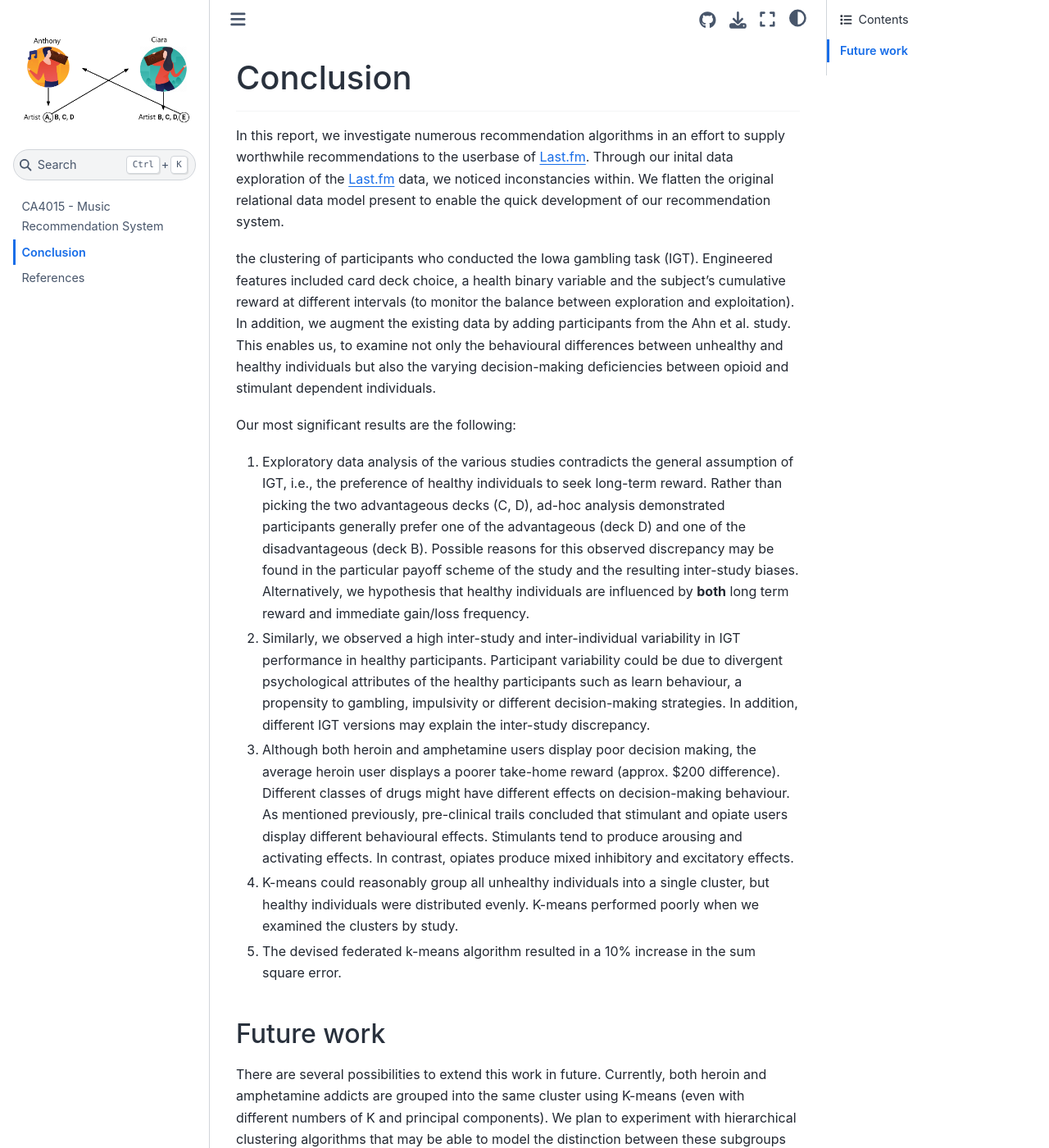
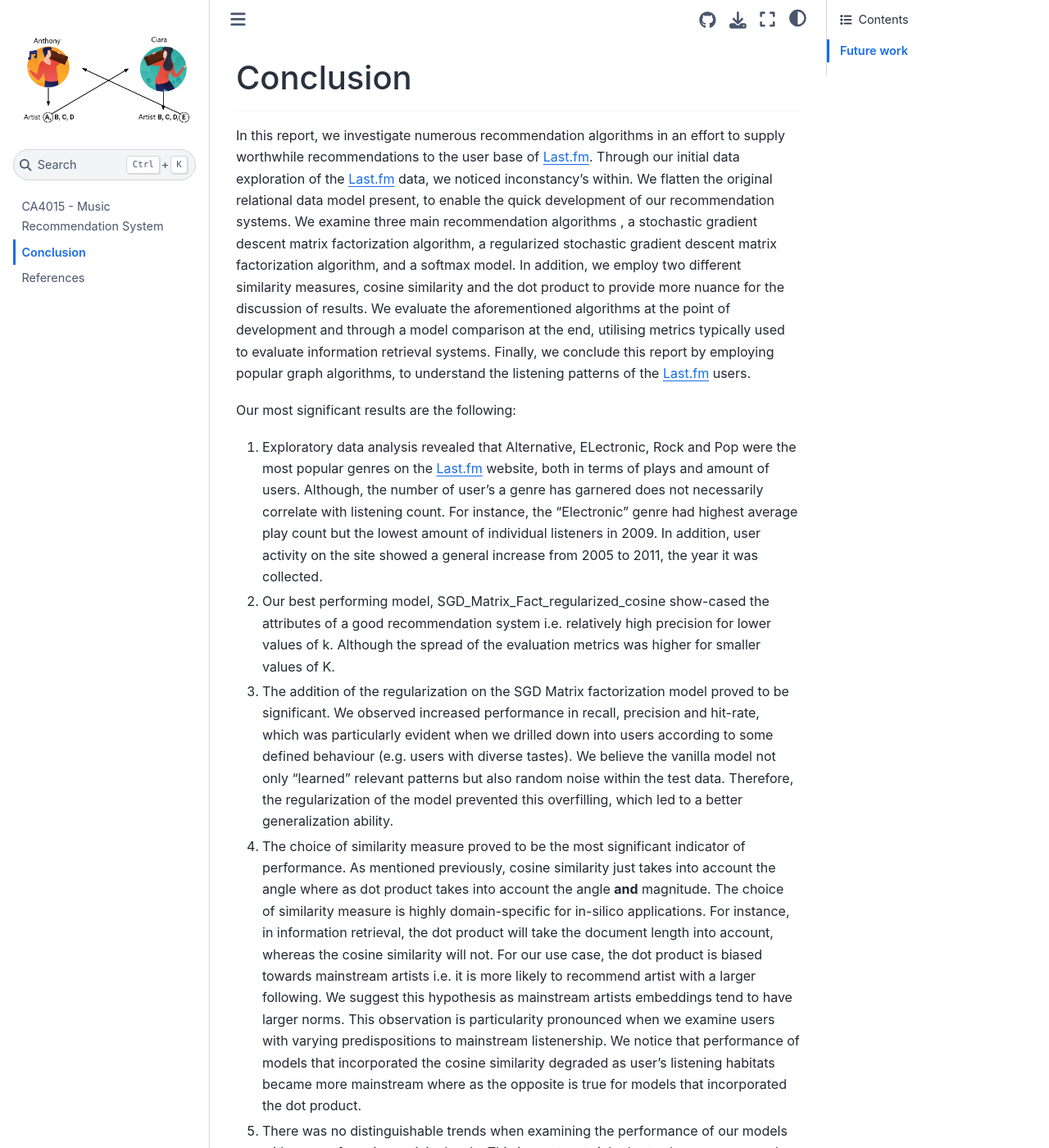
Before and after one commit to reidya3/MusicArtistRecommendationSystem, a Jupyter Book: the page built from book/Conclusion.md, in a window 1280 px wide and 1400 px high. Shown: the whole window at 82% size. Built offline with Jupyter Book 1.0.4 settings and Sphinx 7.4.7 and the Sphinx Book theme 1.1.4, drawn with Linux system fonts in a browser that asks for light colours; pages that are not in the unit, such as notebooks, are missing from menus; some of the changed text lies outside the part shown.

Commit message:
updating conclusion

```diff
--- a/book/Conclusion.md
+++ b/book/Conclusion.md
@@ -1,10 +1,25 @@
 # Conclusion
 ---
-In this report, we investigate numerous recommendation algorithms in an effort to supply worthwhile recommendations to the userbase of Last.fm. Through our inital data exploration of the Last.fm data, we noticed inconstancies within. We flatten the original relational data model present  to enable the quick development of our recommendation system.
-
- the clustering of participants who conducted the Iowa gambling task (IGT). Engineered features included card deck choice, a health binary variable and the subject's cumulative reward at different intervals (to monitor the balance between exploration and exploitation). In addition, we augment the existing data by adding participants from the Ahn et al. study. This enables us, to examine not only the behavioural differences between unhealthy and healthy individuals but also the varying decision-making deficiencies between opioid and stimulant dependent individuals.
+In this report, we investigate numerous recommendation algorithms in an effort to supply worthwhile recommendations to the user base of Last.fm. Through our initial data exploration of the Last.fm data, we noticed inconstancy's within. We flatten the original relational data model present, to enable the quick development of our recommendation systems. We examine three main recommendation algorithms , a stochastic gradient descent matrix factorization algorithm,  a  regularized stochastic gradient descent matrix factorization algorithm, and a softmax model.  In addition, we employ two different similarity measures, cosine similarity and the dot product to provide more nuance for the discussion of results. We evaluate the aforementioned algorithms at the point of development and through a model comparison at the end, utilising metrics typically used to evaluate information retrieval systems. Finally, we conclude this report by employing popular graph algorithms, to understand the listening patterns of the Last.fm users.
 
 Our most significant results are the following:
+1. Exploratory data analysis revealed that Alternative, ELectronic, Rock and Pop were the most popular genres on the Last.fm website, both in terms of plays and amount of users. Although, the number of user’s a genre has garnered does not necessarily correlate with listening count.  For instance, the "Electronic" genre had highest average play count but the lowest amount of individual listeners  in 2009.  In addition, user activity on the site showed a general increase from 2005 to 2011, the year it was collected.
+
+2. Our best performing model, SGD_Matrix_Fact_regularized_cosine show-cased the attributes of a good recommendation system i.e. relatively high precision for lower values of k. Although the spread of the evaluation metrics was higher for smaller values of K.
+
+3. The addition of the regularization  on the SGD Matrix factorization model proved to be significant. We observed increased performance in recall, precision and hit-rate, which was particularly evident when we drilled down into users according to some defined behaviour (e.g. users with diverse tastes). We believe the vanilla model not only "learned" relevant patterns but also random noise within the test data. Therefore, the regularization of the model prevented this overfilling, which led to a better generalization ability.
+
+4. The choice of similarity measure proved to be the most significant indicator of performance. As mentioned previously, cosine similarity just takes into account the angle where as dot product takes into account the angle **and** magnitude. The choice of similarity measure is highly domain-specific for in-silico applications. For instance, in information retrieval, the dot product will take the document length into account, whereas the cosine similarity will not. For our use case, the dot product is biased towards mainstream artists i.e. it is more likely to recommend artist with a larger following. We suggest this hypothesis as mainstream artists embeddings tend to have larger norms.  This observation is particularity pronounced when we examine users with varying predispositions to mainstream listenership. We notice that performance of models that incorporated the cosine similarity degraded as user's listening habitats became more mainstream where as the opposite is true for models that incorporated the dot product.
+
+5. There was no distinguishable trends when examining the performance of our models with users of varying activity levels. This is most certainly due to the way we encode user interactions through a binary matrix.
+
+5
+
+
+
+6. Using label
+
+
 1. Exploratory data analysis of the various studies contradicts the general assumption of IGT, i.e., the preference of healthy individuals to seek long-term reward. Rather than picking the two advantageous decks (C, D), ad-hoc analysis demonstrated participants generally prefer one of the advantageous (deck D) and one of the disadvantageous (deck B). Possible reasons for this observed discrepancy may be found in the particular payoff scheme of the study and the resulting inter-study biases. Alternatively, we hypothesis that healthy individuals are influenced by **both** long term reward and immediate gain/loss frequency.
 2. Similarly, we observed a high inter-study and inter-individual variability in IGT performance in healthy participants. Participant variability could be due to divergent psychological attributes of the healthy participants such as learn behaviour, a propensity to gambling, impulsivity or different decision-making strategies. In addition, different IGT versions may explain the inter-study discrepancy.
 3. Although both heroin and amphetamine users display poor decision making, the average heroin user displays a poorer take-home reward (approx. $200 difference).  Different classes of drugs might have different effects on decision-making behaviour. As mentioned previously,  pre-clinical trails concluded that stimulant and opiate users display different behavioural effects. Stimulants tend to produce arousing and activating effects. In contrast, opiates produce mixed inhibitory and excitatory effects.
@@ -12,5 +27,35 @@
 4. The devised federated k-means algorithm resulted in a 10% increase in the sum square error.
 
 ## Future work
+
+- activity level - change from binary to normalised count.
+- tags wals algortihim
+- content based recmonnder - music genome project
+- add regualrtistion to soft max model
+- use additional evualtion metrocs
+- move onto song reccomenation
+
+Our contribution is to integrate both the content of music objects
+and the opinions of the relevant users for better music recommendation. For each user, we
+determine the user’s favorite degrees to the music groups in the proposed CB method.
+For providing surprising music objects, we further take into account the opinions from
+the users of the same user group. The COL method is then proposed for this purpose. In
+the MRS, we design a classifier to automatically group the music objects based on the
+extracted features from their melodies. This classifier avoids the overhead from the task of
+MUSIC RECOMMENDATION SYSTEM BASED ON MUSIC AND USER GROUPING 131
+manual classification. Moreover, we derive both the interest and behavior profiles from the
+users’ access histories for user grouping. The proposed technique to derive user profiles
+has the adaptability to large number of accessed music objects. We also perform a series of
+experiments to show that our recommendation system is practical.
+The MRS can be regarded as a basic framework. The function blocks, such as the track
+selector, the feature extractor, the classifier, and the recommendation module, can be replaced by the alternatives. For example, more features can be extracted for music grouping
+by modifying the feature extractor. Similarly, we can adopt different techniques to construct the classifier, such as machine learning or data mining, based on the properties of the
+system and the recommendation services. Therefore, our recommendation system is also
+flexible.
+Our recommendation system can be further enhanced in some ways. For example, to
+reduce the time to browse all recommended music objects, the summarization of music
+objects may be necessary. Due to the complex semantics contained in the music objects,
+new features can be investigated for more effective music grouping. Moreover, other recommendation methods to satisfy various user requirements can be developed
+
 There are several possibilities to extend this work in future. Currently, both heroin and amphetamine addicts are grouped into the same cluster using K-means (even with different numbers of K and principal components).  We plan to experiment with hierarchical clustering algorithms that may be able to model the distinction between these subgroups in a wider ‘poor decision making’ cluster. Furthermore, sub-groups of healthy participants may be revealed with associated advantageous or disadvantageous decision behaviour. In our investigation, we analysed our clusters by study and found little correspondence. However, we would like to analyse our clusters by payoff scheme in an attempt to investigate how participants decision making abilities are impacted by the type of IGT performed.
 In addition, we plan to train a reinforcement learning model on the datasets and perform clustering utilizing the parameters of that model.  Similar endeavours have shown to be fruitful, with such parameters often increasing the interoperability of results. Our devised federated k-means algorithm could also be improved by incorporating mini-batch k-means. This would result in only a trivial reduction in accuracy and would be particularly useful if the decentralized server was a mobile phone. Finally, we are interested in incorporating other features about the subjects such as socio-economic status,  gender, and a chronic gambling addiction indicator. We hope such features might uncover specific card decision patterns or behavioural inabilities during the task.
```
